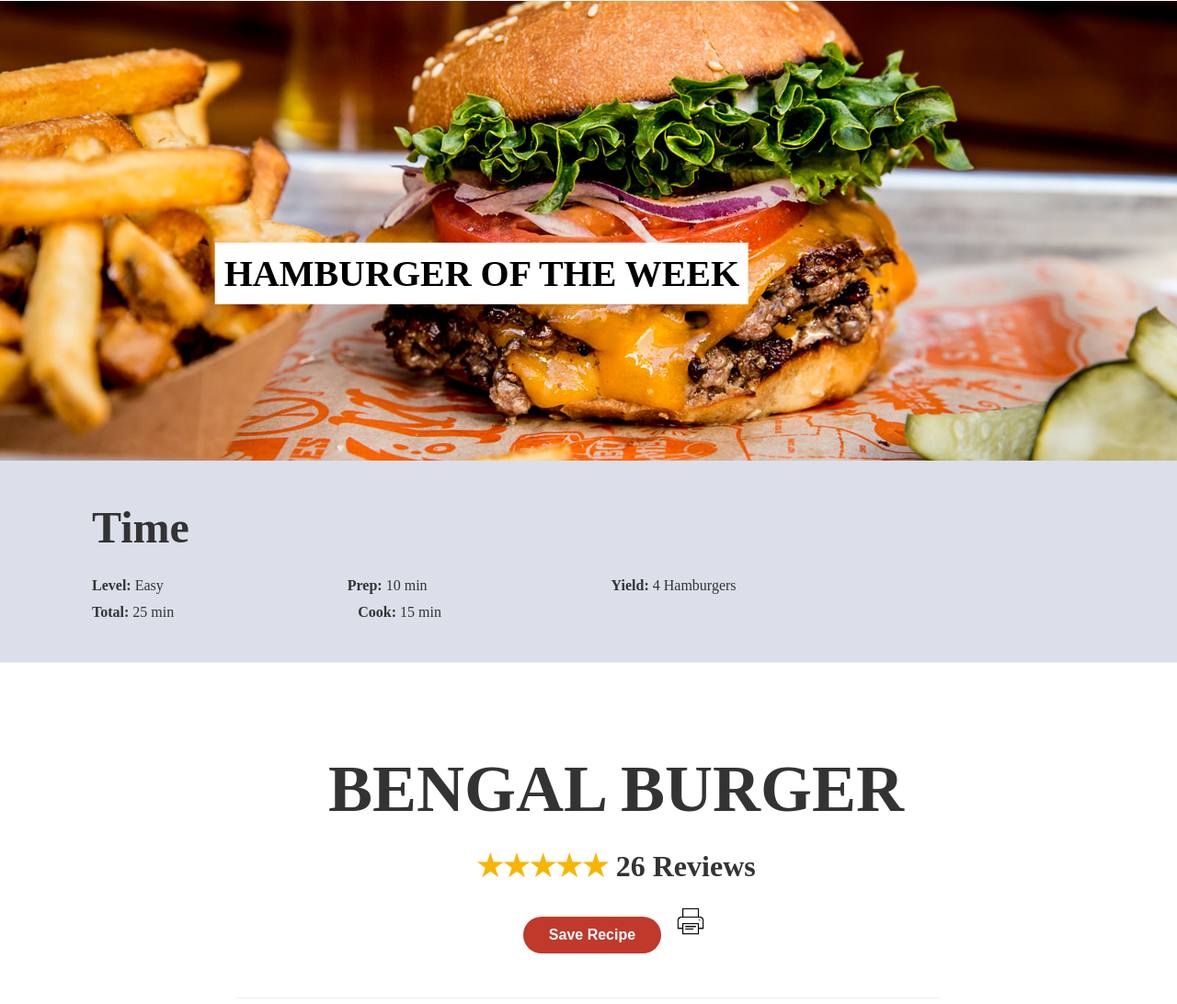
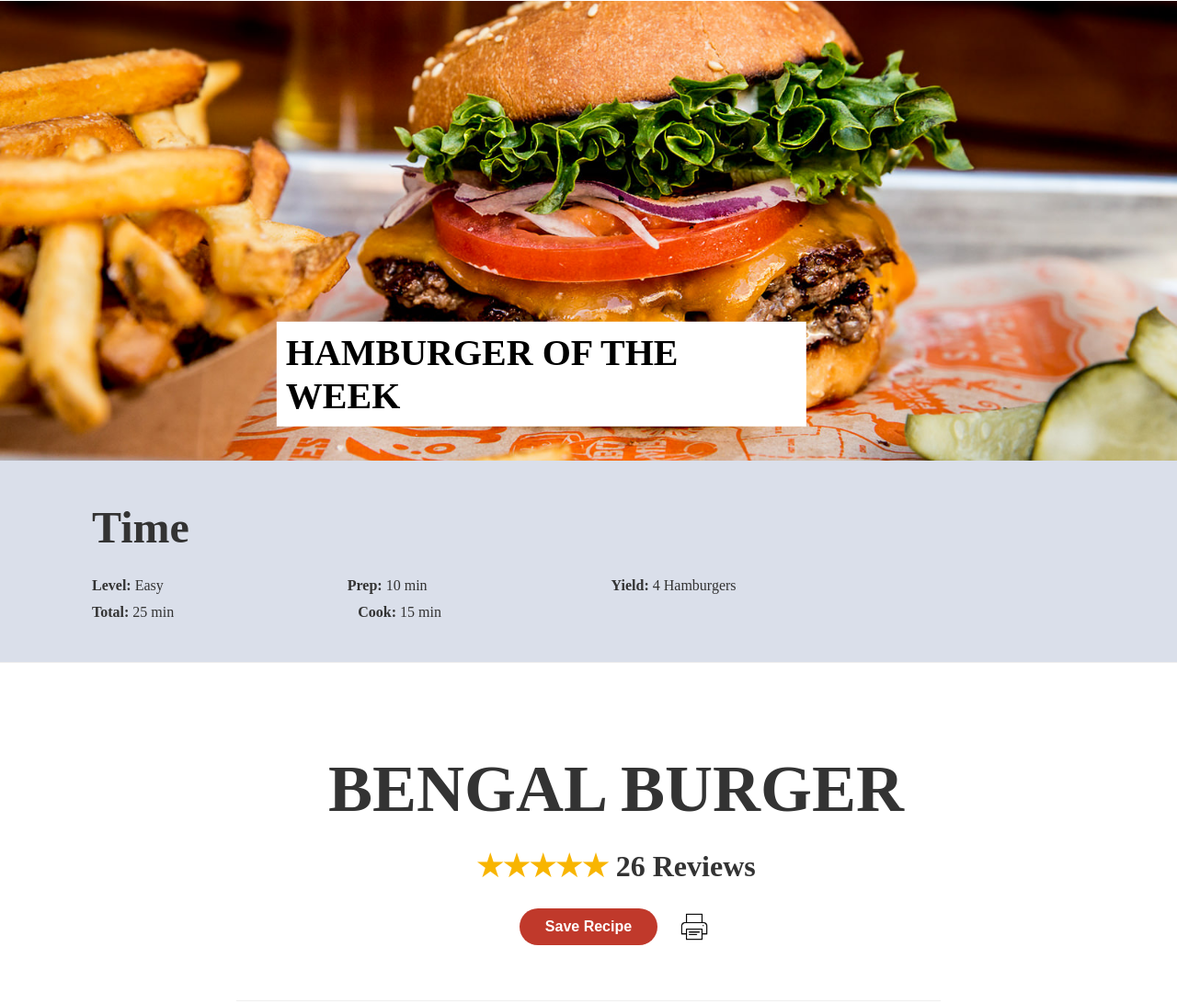
Before and after one commit to romeperotti2990/RY_Paris, a plain HTML site: page recipe.html in a window 1280 px wide. Shown: the part 129-1221 px from the top of the page at 92% size. Drawn offline with Linux system fonts and the light colour scheme.

Commit message:
final product minor tweaks

```diff
--- a/css/style.css
+++ b/css/style.css
@@ -50,6 +50,11 @@ a {
     font-size: 2.5rem;
 }
 
+#banner-title {
+    top: 70%;
+    left: 55%;
+}
+
 section {
     padding: 40px;
     padding-left: 100px;
@@ -76,23 +81,31 @@ section {
     padding: 0;
 }
 
-button img {
-    width: 40px;
-    height: 40px;
+.action-buttons {
+  display: flex;
+  justify-content: center;
+  align-items: center;
+  gap: 20px;
+  margin: 20px auto;
 }
 
-button {
+.action-buttons button {
+  height: 40px;
+  width: 150px;
   font-size: 1rem;
-    padding: 10px 20px;
   background-color: #c0392b;
   color: white;
   border: none;
   border-radius: 90px;
   cursor: pointer;
   font-weight: bold;
+}
+
+.action-buttons img {
+  width: 40px;
   height: 40px;
-    width: 150px;
 }
+
 
 #title h1 {
     margin: 0;
--- a/recipe.html
+++ b/recipe.html
@@ -22,7 +22,7 @@
 
     <div class="banner">
         <img src="images/burger-hero.jpg" alt="">
-        <h2>HAMBURGER OF THE WEEK</h2>
+        <h2 id="banner-title">HAMBURGER OF THE WEEK</h2>
     </div>
 
     <section id="intro">
@@ -41,8 +41,10 @@
     <section id="title">
         <h1>BENGAL BURGER</h1>
         <p><span>★★★★★</span> 26 Reviews</p>
-        <button>Save Recipe</button>
-        <button id="icon"><img src="images/print-icon.jpg" alt=""> </button>
+        <div class="action-buttons">
+            <button>Save Recipe</button>
+            <a href=""><img src="images/print-icon.jpg" alt=""></a>
+        </div>
     </section>
 
     <blockquote>
```
Lines whose indentation alone changed are shown as unchanged.
